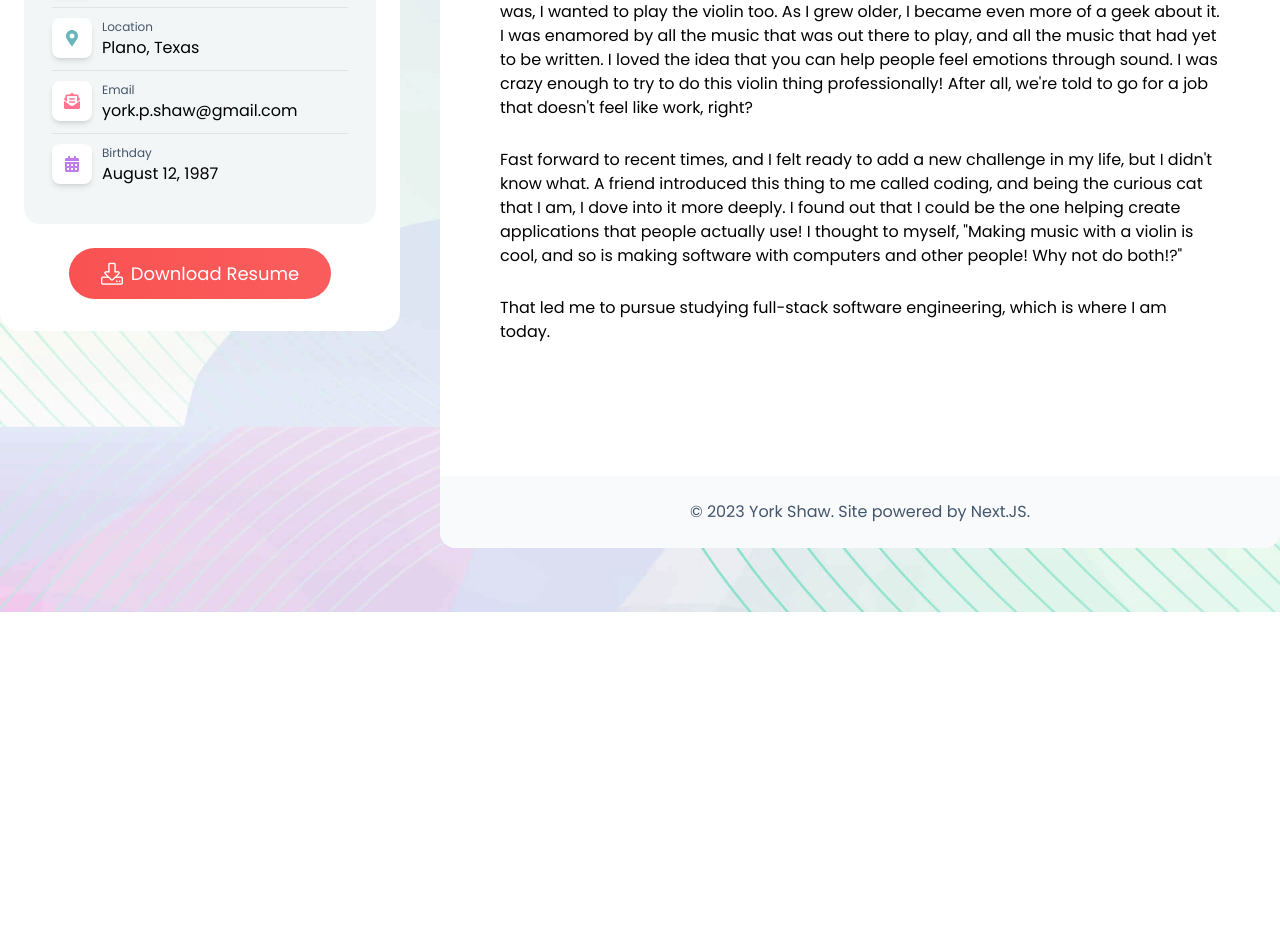
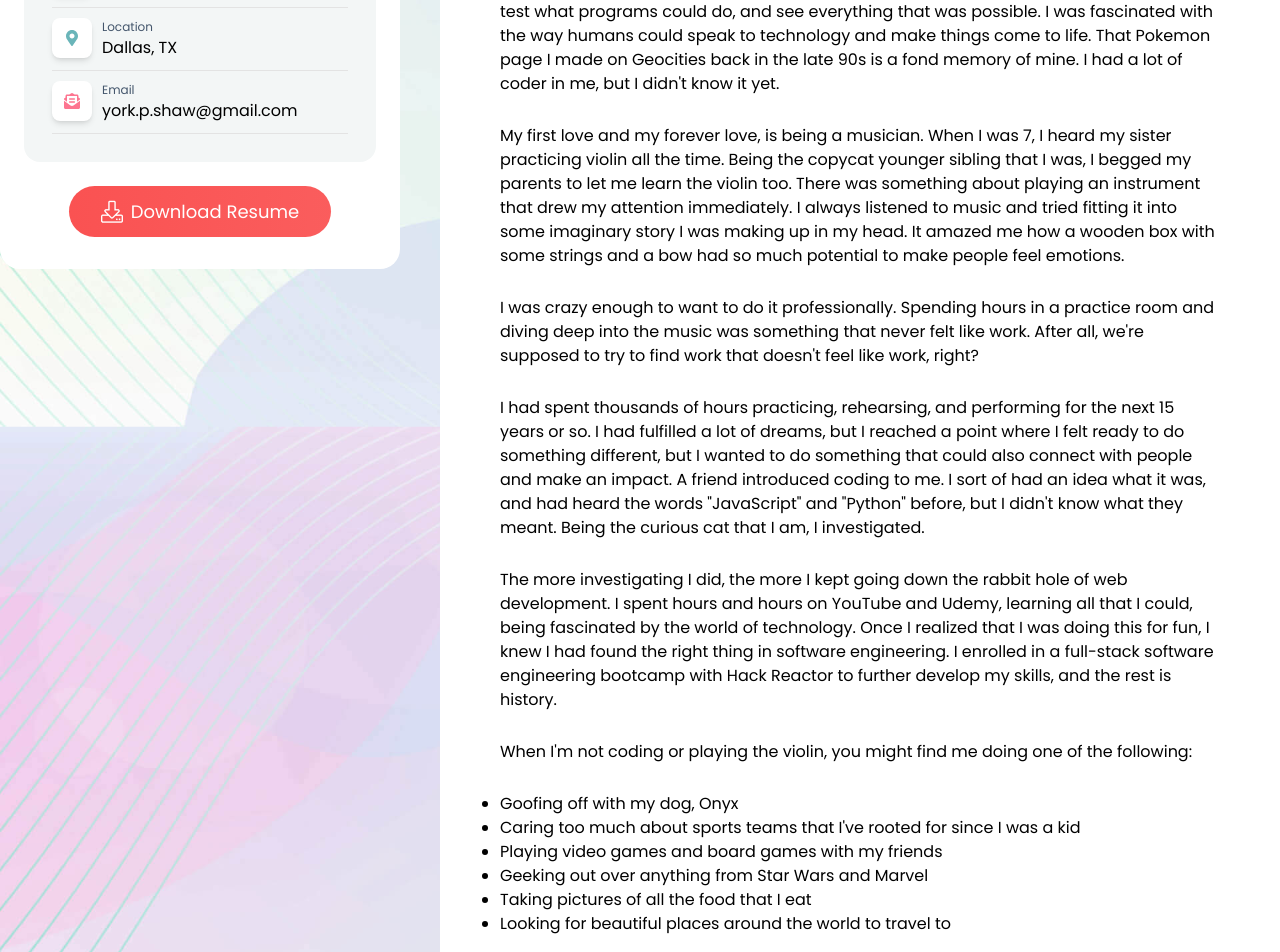
Before and after one commit to yorkpshaw/yorkpshaw.github.io, a Next.js app: page /about in a window 1280 px wide. Shown: the part 700-1652 px from the top of the page. Before the commit the page ends 1312 px from the top, so only its background shows below. Built offline with nearby package versions, Linux system fonts and the light colour scheme.

Commit message:
Removed birthday, edited About section

```diff
--- a/components/about/Info.jsx
+++ b/components/about/Info.jsx
@@ -30,7 +30,7 @@ const Info = () => {
       icon: <FaMapMarkerAlt />,
       iconColor: "text-[#6AB5B9] ",
       name: "Location",
-      meta: <>Plano, Texas</>,
+      meta: <>Dallas, TX</>,
     },
     {
       id: 3,
@@ -50,13 +50,13 @@ const Info = () => {
         </>
       ),
     },
-    {
-      id: 4,
-      icon: <FaCalendarAlt />,
-      iconColor: "text-[#C17CEB]",
-      name: "Birthday",
-      meta: <>August 12, 1987</>,
-    },
+    // {
+    //   id: 4,
+    //   icon: <FaCalendarAlt />,
+    //   iconColor: "text-[#C17CEB]",
+    //   name: "Birthday",
+    //   meta: <>August 12, 1987</>,
+    // },
   ];
 
   return (
--- a/components/york/York.jsx
+++ b/components/york/York.jsx
@@ -3,17 +3,35 @@ const York = () => {
   return (
     <div className="grid-cols-1  mt-[30px] grid  gap-x-10 gap-y-7  mb-6">
         <p>
-        I was always a very curious kid, and that curiosity got me to fall in love with music from an early age. I remember hearing my older sister play the violin first, and being the copycat I was, I wanted to play the violin too.
-        As I grew older, I became even more of a geek about it. I was enamored by all the music that was out there to play, and all the music that had yet to be written. I loved the idea that you can help people feel emotions through sound.
-        I was crazy enough to try to do this violin thing professionally! After all, we're told to go for a job that doesn't feel like work, right?
+        So how did I get to become a software engineer? Well, I was always a very curious kid and I spent a lot of time in front of computers. I liked tweaking anything I could so that I could test what programs could do, and see everything that was possible.
+        I was fascinated with the way humans could speak to technology and make things come to life. That Pokemon page I made on Geocities back in the late 90s is a fond memory of mine. I had a lot of coder in me, but I didn't know it yet.
         </p>
         <p>
-        Fast forward to recent times, and I felt ready to add a new challenge in my life, but I didn't know what. A friend introduced this thing to me called coding, and being the curious cat that I am, I dove into it more deeply.
-        I found out that I could be the one helping create applications that people actually use! I thought to myself, "Making music with a violin is cool, and so is making software with computers and other people! Why not do both!?"
+        My first love and my forever love, is being a musician. When I was 7, I heard my sister practicing violin all the time. Being the copycat younger sibling that I was, I begged my parents to let me learn the violin too. There was something about playing an instrument that drew my attention immediately.
+        I always listened to music and tried fitting it into some imaginary story I was making up in my head. It amazed me how a wooden box with some strings and a bow had so much potential to make people feel emotions.
         </p>
-        That led me to pursue studying full-stack software engineering, which is where I am today.
+        I was crazy enough to want to do it professionally. Spending hours in a practice room and diving deep into the music was something that never felt like work. After all, we're supposed to try to find work that doesn't feel like work, right?
         <p>
-
+        I had spent thousands of hours practicing, rehearsing, and performing for the next 15 years or so. I had fulfilled a lot of dreams, but I reached a point where I felt ready to do something different, but I wanted to do something that could also connect with people and make an impact.
+        A friend introduced coding to me. I sort of had an idea what it was, and had heard the words "JavaScript" and "Python" before, but I didn't know what they meant. Being the curious cat that I am, I investigated.
+        </p>
+        <p>
+        The more investigating I did, the more I kept going down the rabbit hole of web development. I spent hours and hours on YouTube and Udemy, learning all that I could, being fascinated by the world of technology. Once I realized that I was doing this for fun, I knew I had found the right thing in software engineering.
+        I enrolled in a full-stack software engineering bootcamp with Hack Reactor to further develop my skills, and the rest is history.
+        </p>
+        <p>
+        When I'm not coding or playing the violin, you might find me doing one of the following:
+        </p>
+        <ul className="list-disc">
+        <li>Goofing off with my dog, Onyx</li>
+        <li>Caring too much about sports teams that I've rooted for since I was a kid</li>
+        <li>Playing video games and board games with my friends</li>
+        <li>Geeking out over anything from Star Wars and Marvel</li>
+        <li>Taking pictures of all the food that I eat</li>
+        <li>Looking for beautiful places around the world to travel to</li>
+        </ul>
+        <p>
+        <img src="/static/onyx.jpg" alt="Onyx and I"></img>
         </p>
     </div>
 
```
Also changed, not shown: 1 other file (tests, documents, lock files or other folders).
